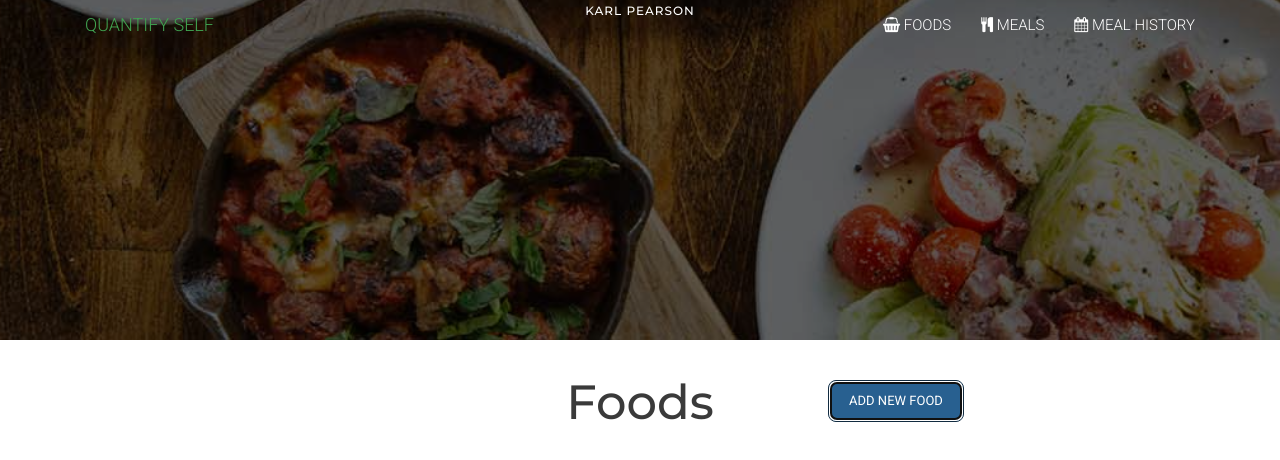
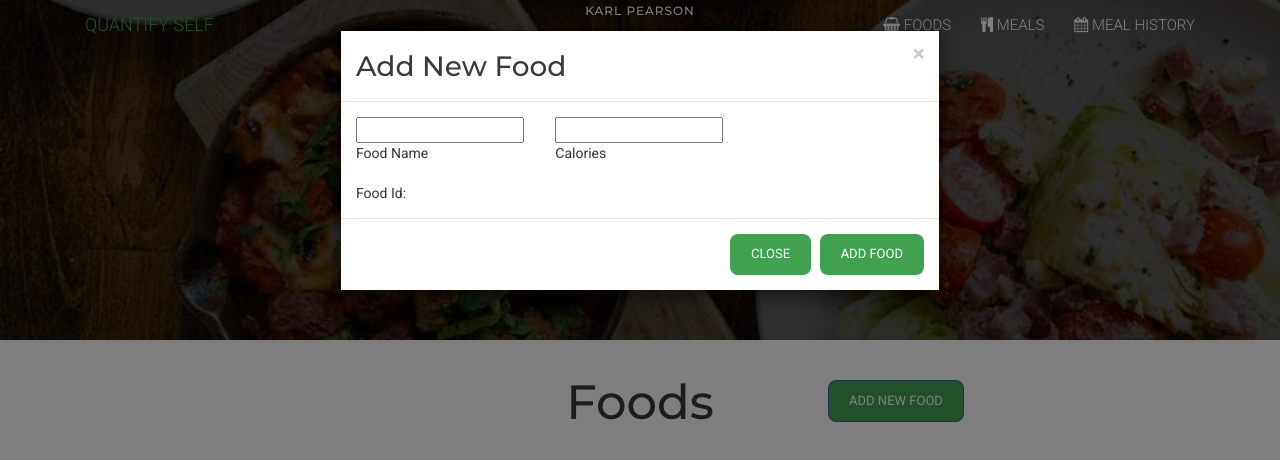
Before and after one commit to amypetrie/quantified_self_fe, a website: page index.html in a window 1280 px wide. Both pictures are taken after a click on the button "ADD NEW FOOD". Shown: the part 460-920 px from the top of the page. Drawn offline with nearby package versions, Linux system fonts and the light colour scheme; no server answers.

Commit message:
Add event listener to new food button and render modal

```diff
--- a/index.html
+++ b/index.html
@@ -82,7 +82,7 @@
           </div>
           <div class="col-sm-4 text-center">
             <br>
-            <span class="text-center"><button type="button" class="btn btn-primary btn-sm" role="button" title="Add a food to the database" onclick="" >Add New Food</button></span>
+            <span class="text-center"><button type="button" class="btn btn-primary btn-sm" role="button" title="Add a food to the database" id="newFoodButton" data-toggle="modal" data-target="#modal2">Add New Food</button></span>
           </div>
         </div>
         <div class="row food-boxes" id="foods">
@@ -263,18 +263,30 @@
       <div class="modal-dialog modal-dialog-centered" role="document">
         <div class="modal-content">
           <div class="modal-header">
-            <h4 class="modal-title">Project 2</h4>
+            <h4 class="modal-title">Add New Food</h4>
             <button type="button" class="close" data-dismiss="modal" aria-label="Close">
             <span aria-hidden="true">&times;</span>
             </button>
           </div>
           <div class="modal-body">
-            <img src="images/work2.png" alt="work2"/>
-            <p>Lorem ipsum dolor sit amet, consectetur adipiscing elit. Integer nec odio. Praesent libero. Sed cursus ante dapibus diam. Sed nisi. Nulla quis sem at nibh elementum imperdiet. Duis sagittis ipsum. Praesent mauris. Fusce nec tellu.</p>
+            <div class="row">
+              <div class="col-md-4">
+                <input type="text" id="newFoodName" class="new"></br>
+                Food Name</br><br>
+                Food Id: <span id="editFoodId"></span>
+              </div>
+              <div class="col-md-4">
+                <input type="number" id="newFoodCals" class="new"></br>
+                Calories</br><br>
+                <span id="foodCreated"></span>
+              </div>
+              <div class="col-md-4">
+              </div>
+            </div>
           </div>
           <div class="modal-footer">
             <button type="button" class="btn" data-dismiss="modal">Close</button>
-            <a class="btn" href="#">Live Site</a>
+            <a class="btn">Add Food</a>
           </div>
         </div>
       </div>
--- a/index.js
+++ b/index.js
@@ -1,4 +1,5 @@
 const baseUrl = 'https://murmuring-bastion-46368.herokuapp.com/'
+var newFoodButton = document.getElementById("newFoodButton")
 window.onload = allClear('foods', getFoods);
 
 function getFoods() {
@@ -90,3 +91,8 @@ function allClear(div_id, callback) {
 function hideModals() {
   $('.modal').modal('hide');
 }
+
+newFoodButton.addEventListener("click", function( event ){
+  event.preventDefault();
+  // addNewFood();
+})
```
